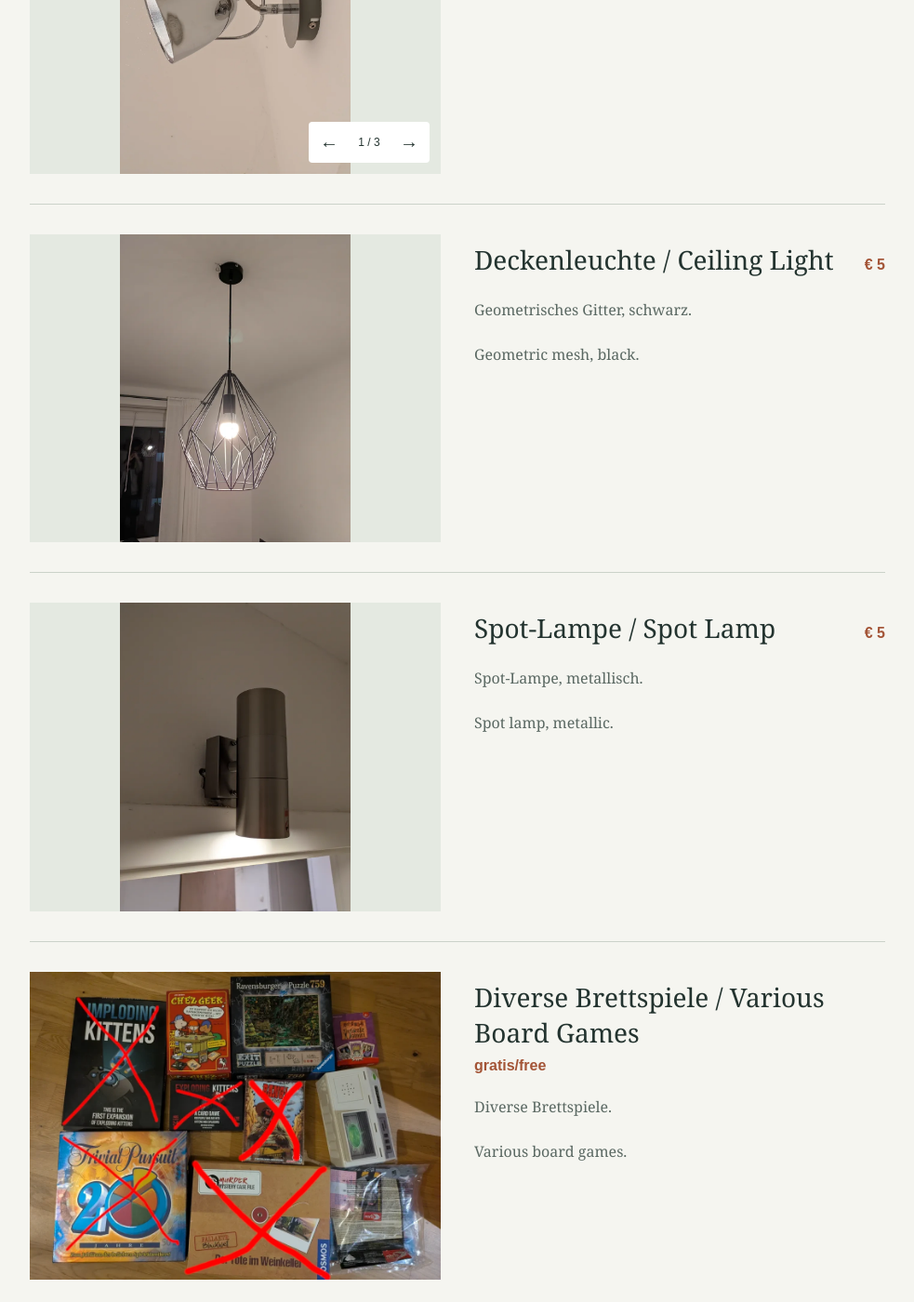
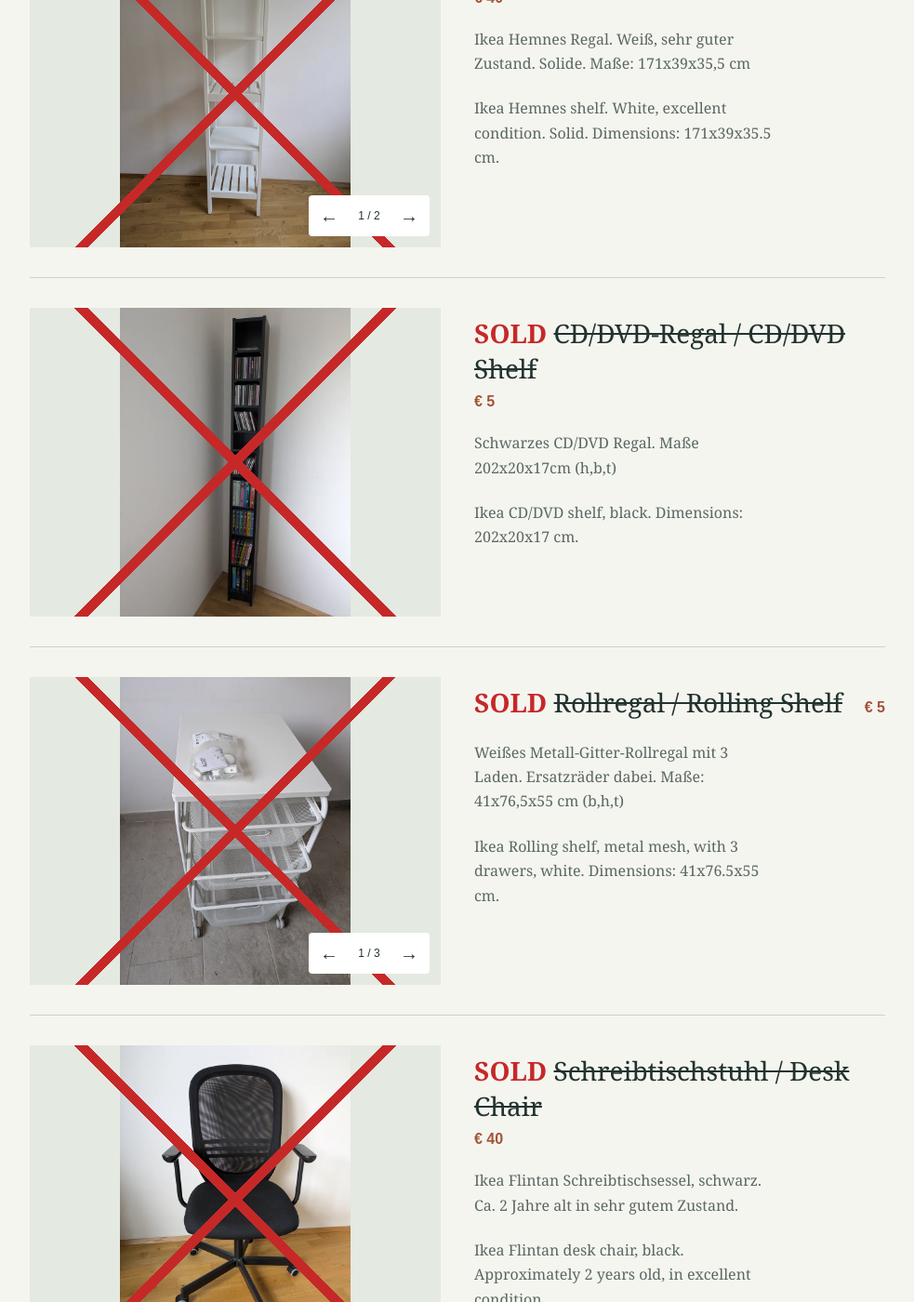
Before and after one commit to cptwunderlich/cptwunderlich.github.io, a Jekyll site: the page ausverkauf.html, which Jekyll copies as it is, in a window 1280 px wide and 1400 px high, scrolled down 1753 px. Shown: the whole window at 93% size, without its empty margins (148-1131 px from the left). Built offline with Jekyll 4.4.1, drawn with Linux system fonts in a browser that asks for light colours; some of the changed text lies outside the part shown.

Commit message:
Mark all sold but tv stand (#10)
Co-authored-by: Benjamin Maurer <benjamin.maurer@radancy.com>

```diff
--- a/ausverkauf.html
+++ b/ausverkauf.html
@@ -71,7 +71,7 @@
           </div>
         </div>
         <div class="details">
-          <div class="item-heading"><h2>TV-Lowboard / TV Stand</h2><p class="price">&euro; 40</p></div>
+          <div class="item-heading"><h2>TV-Lowboard / TV Stand</h2><p class="price">gratis/free</p></div>
           <p class="description">Fernsehmöbel, Hochglanz weiß mit Eichen Akzenten. Solide verarbeitet, schwer (kein Ikea). Sehr guter Zustand.</p>
           <p class="description">TV furniture, high-gloss white with oak accents. Solidly built, heavy (not Ikea). Very good condition.</p>
         </div>
@@ -148,7 +148,7 @@
         </div>
       </article>
 
-      <article class="item">
+      <article class="item sold">
         <div class="gallery" aria-label="Rollregal">
           <div class="slide"><img src="assets/posts/sale/rollregal1.webp" alt="Rollregal, Ansicht 1"></div>
           <div class="slide" hidden><img src="assets/posts/sale/rollregal2.webp" alt="Rollregal, Ansicht 2"></div>
@@ -160,7 +160,7 @@
           </div>
         </div>
         <div class="details">
-          <div class="item-heading"><h2>Rollregal / Rolling Shelf</h2><p class="price">&euro; 5</p></div>
+          <div class="item-heading"><h2><span class="sold-label">SOLD</span> <span class="sold-title">Rollregal / Rolling Shelf</span></h2><p class="price">&euro; 5</p></div>
           <p class="description">Weißes Metall-Gitter-Rollregal mit 3 Laden. Ersatzräder dabei. Maße: 41x76,5x55 cm (b,h,t)</p>
           <p class="description">Ikea Rolling shelf, metal mesh, with 3 drawers, white. Dimensions: 41x76.5x55 cm.</p>
         </div>
@@ -222,7 +222,7 @@
         </div>
       </article>
 
-      <article class="item">
+      <article class="item sold">
         <div class="gallery" aria-label="Sessel, schwarz">
           <div class="slide"><img src="assets/posts/sale/sessel1.webp" alt="Schwarzer Sessel, Ansicht 1"></div>
           <div class="slide" hidden><img src="assets/posts/sale/sessel2.webp" alt="Schwarzer Sessel, Ansicht 2"></div>
@@ -235,13 +235,13 @@
           </div>
         </div>
         <div class="details">
-          <div class="item-heading"><h2>Sessel, schwarz / Chairs, black</h2><p class="price">&euro; 20</p></div>
+          <div class="item-heading"><h2><span class="sold-label">SOLD</span> <span class="sold-title">Sessel, schwarz / Chairs, black</span></h2><p class="price">&euro; 20</p></div>
           <p class="description">Hochwertige Esstischsessel von WK Wohnen. 2 Stück.</p>
           <p class="description">High-quality dining chairs from WK Wohnen. 2 pieces.</p>
         </div>
       </article>
 
-      <article class="item">
+      <article class="item sold">
         <div class="gallery" aria-label="Wandlampe">
           <div class="slide"><img src="assets/posts/sale/lampe6_1.webp" alt="Wandlampe, Ansicht 1"></div>
           <div class="slide" hidden><img src="assets/posts/sale/lampe6_2.webp" alt="Wandlampe, Ansicht 2"></div>
@@ -253,13 +253,13 @@
           </div>
         </div>
         <div class="details">
-          <div class="item-heading"><h2>Wandlampe / Wall Lamp</h2><p class="price">&euro; 5</p></div>
+          <div class="item-heading"><h2><span class="sold-label">SOLD</span> <span class="sold-title">Wandlampe / Wall Lamp</span></h2><p class="price">&euro; 5</p></div>
           <p class="description">Spot-Lampe, schwenkbar.</p>
           <p class="description">Adjustable spot lamp.</p>
         </div>
       </article>
 
-      <article class="item">
+      <article class="item sold">
         <div class="gallery" aria-label="Lampe">
           <div class="slide"><img src="assets/posts/sale/lampe2.webp" alt="Deckenleuchte"></div>
           <div class="controls" hidden>
@@ -269,13 +269,13 @@
           </div>
         </div>
         <div class="details">
-          <div class="item-heading"><h2>Deckenleuchte / Ceiling Light</h2><p class="price">&euro; 5</p></div>
+          <div class="item-heading"><h2><span class="sold-label">SOLD</span> <span class="sold-title">Deckenleuchte / Ceiling Light</span></h2><p class="price">&euro; 5</p></div>
           <p class="description">Geometrisches Gitter, schwarz.</p>
           <p class="description">Geometric mesh, black.</p>
         </div>
       </article>
 
-      <article class="item">
+      <article class="item sold">
         <div class="gallery" aria-label="Lampe">
           <div class="slide"><img src="assets/posts/sale/lampe5.webp" alt="Spot-Lampe"></div>
           <div class="controls" hidden>
@@ -285,13 +285,13 @@
           </div>
         </div>
         <div class="details">
-          <div class="item-heading"><h2>Spot-Lampe / Spot Lamp</h2><p class="price">&euro; 5</p></div>
+          <div class="item-heading"><h2><span class="sold-label">SOLD</span> <span class="sold-title">Spot-Lampe / Spot Lamp</span></h2><p class="price">&euro; 5</p></div>
           <p class="description">Spot-Lampe, metallisch.</p>
           <p class="description">Spot lamp, metallic.</p>
         </div>
       </article>
 
-      <article class="item">
+      <article class="item sold">
         <div class="gallery" aria-label="Brettspiele">
           <div class="slide"><img src="assets/posts/sale/spiele.webp" alt="Diverse Brettspiele"></div>
           <div class="controls" hidden>
@@ -301,7 +301,7 @@
           </div>
         </div>
         <div class="details">
-          <div class="item-heading"><h2>Diverse Brettspiele / Various Board Games</h2><p class="price">gratis/free</p></div>
+          <div class="item-heading"><h2><span class="sold-label">SOLD</span> <span class="sold-title">Diverse Brettspiele / Various Board Games</span></h2><p class="price">gratis/free</p></div>
           <p class="description">Diverse Brettspiele.</p>
           <p class="description">Various board games.</p>
         </div>
```
